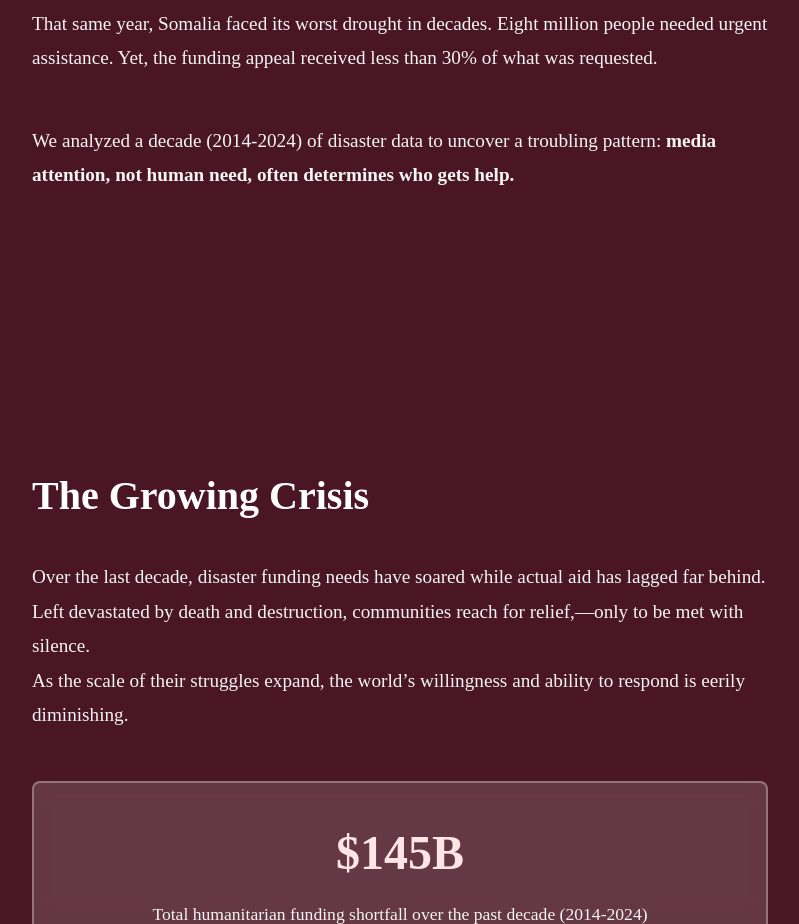
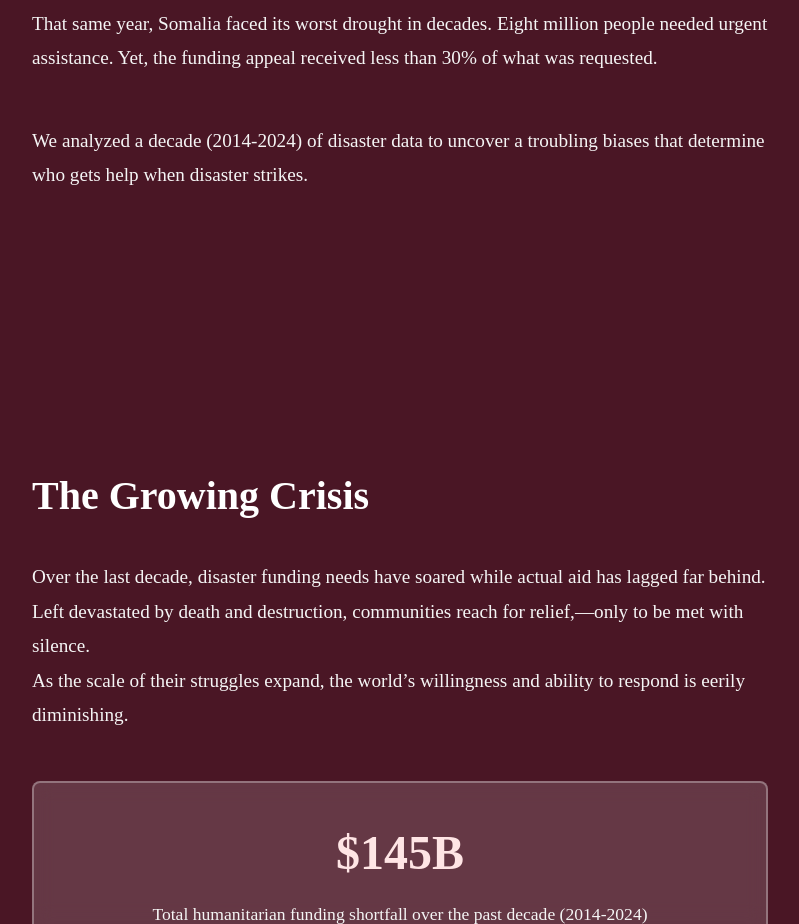
Before and after one commit to SharmilNK/Disaster-Aid-Gaps, a plain HTML site: page index.html in a window 1280 px wide. Shown: the part 1200-2124 px from the top of the page, without its empty margins (240-1039 px from the left). Drawn offline with Linux system fonts and the light colour scheme.

Commit message:
Update index.html

```diff
--- a/index.html
+++ b/index.html
@@ -367,7 +367,7 @@
 
                 </p>
                 <p class="section-text">
-                    We analyzed a decade (2014-2024) of disaster data to uncover a troubling pattern: <strong>media attention, not human need, often determines who gets help.</strong>
+                    We analyzed a decade (2014-2024) of disaster data to uncover a troubling biases that determine who gets help when disaster strikes.</strong>
                 </p>
             </div>
         </section>
```
